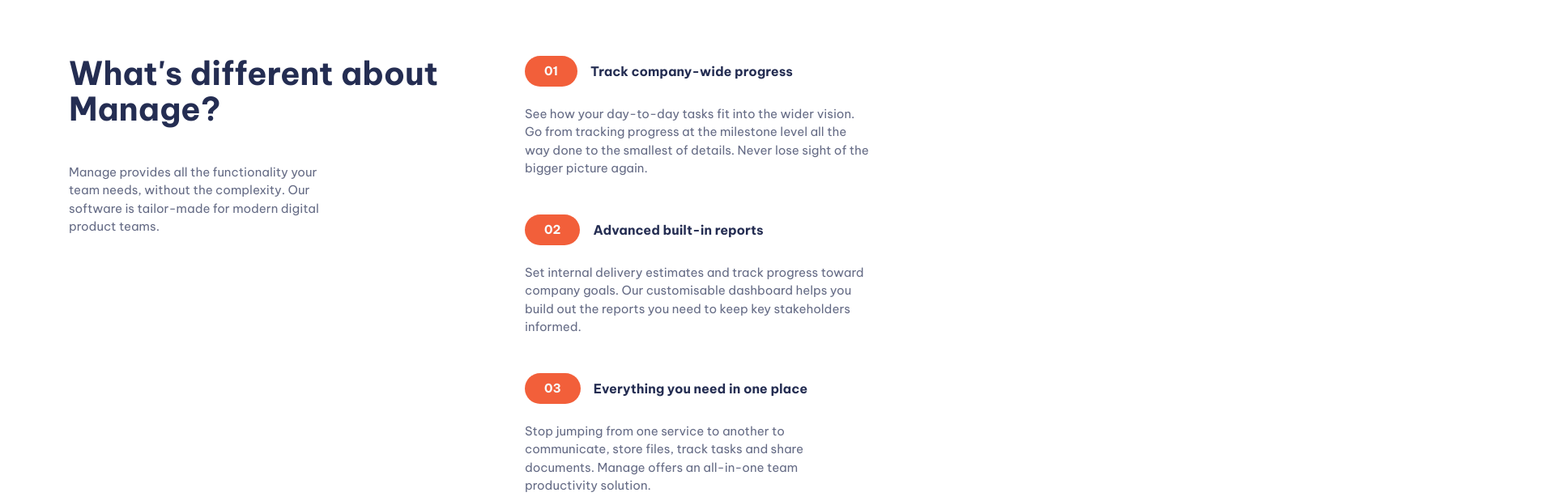
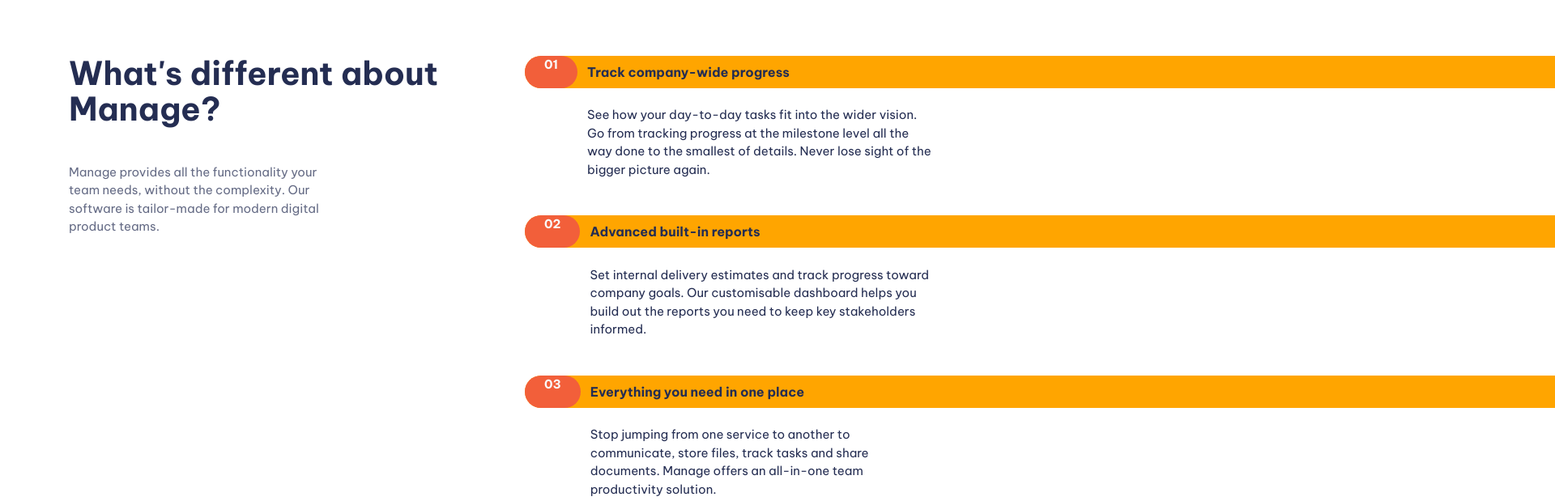
Before and after one commit to ashutosh-naik/manage-landing-page, a website built with Vite: page index.html in a window 1280 px wide. Shown: the part 760-1379 px from the top of the page at 81% size, 1920 px wide, since content can reach past the window. Built offline with nearby package versions, Linux system fonts and the light colour scheme.

Commit message:
dinner time

```diff
--- a/index.html
+++ b/index.html
@@ -97,8 +97,10 @@
               <ul class="numbered-items | flow" role="list">
                 <li>
                   <div class="flow" style="--flow-spacer: 1.5em">
-                    <h3 class="fs-600 fw-bold">Track company-wide progress</h3>
-                    <p data-width="wide">
+                    <h3 class="numbered-items__title | fs-600 fw-bold">
+                      Track company-wide progress
+                    </h3>
+                    <p class="numbered-items__body" data-width="wide">
                       See how your day-to-day tasks fit into the wider vision.
                       Go from tracking progress at the milestone level all the
                       way done to the smallest of details. Never lose sight of
@@ -108,8 +110,10 @@
                 </li>
                 <li>
                   <div class="flow" style="--flow-spacer: 1.5em">
-                    <h3 class="fs-600 fw-bold">Advanced built-in reports</h3>
-                    <p data-width="wide">
+                    <h3 class="numbered-items__title | fs-600 fw-bold">
+                      Advanced built-in reports
+                    </h3>
+                    <p class="numbered-items__body" data-width="wide">
                       Set internal delivery estimates and track progress toward
                       company goals. Our customisable dashboard helps you build
                       out the reports you need to keep key stakeholders
@@ -119,10 +123,10 @@
                 </li>
                 <li>
                   <div class="flow" style="--flow-spacer: 1.5em">
-                    <h3 class="fs-600 fw-bold">
+                    <h3 class="numbered-items__title | fs-600 fw-bold">
                       Everything you need in one place
                     </h3>
-                    <p data-width="wide">
+                    <p class="numbered-items__body" data-width="wide">
                       Stop jumping from one service to another to communicate,
                       store files, track tasks and share documents. Manage
                       offers an all-in-one team productivity solution.
--- a/style.css
+++ b/style.css
@@ -403,21 +403,40 @@
 
 .numbered-items div {
   display: grid;
+  position: relative;
   align-items: center;
-  column-gap: var(--size-400);
+  column-gap: var(--size-300);
   grid-template-columns: min-content 1fr;
 }
 
-.numbered-items p {
+.numbered-items__title::before {
+  content: "";
+  position: absolute;
+  z-index: -1;
+  border-radius: 100vw;
+  inset: 0 -100vw 0 0;
+  grid-column: 1 / 2;
+  grid-row: 1 / 2;
+  background: orange;
+}
+
+.numbered-items__body {
   grid-column: 1 / -1;
+}
+
+@media (min-width: 30em) {
+  .numbered-items__body {
+    grid-column: 2 / -1;
+  }
 }
 
 .numbered-items div::before {
   content: "0" counter(count);
-  background-color: var(--color-accent-400);
   color: var(--color-neutral-100);
   font-weight: var(--fw-bold);
-  padding: var(--size-200) var(--size-500);
+  background-color: var(--color-accent-400);
+  padding: 0 var(--size-500);
+  height: 40px;
   border-radius: 100vw;
 }
 
```
